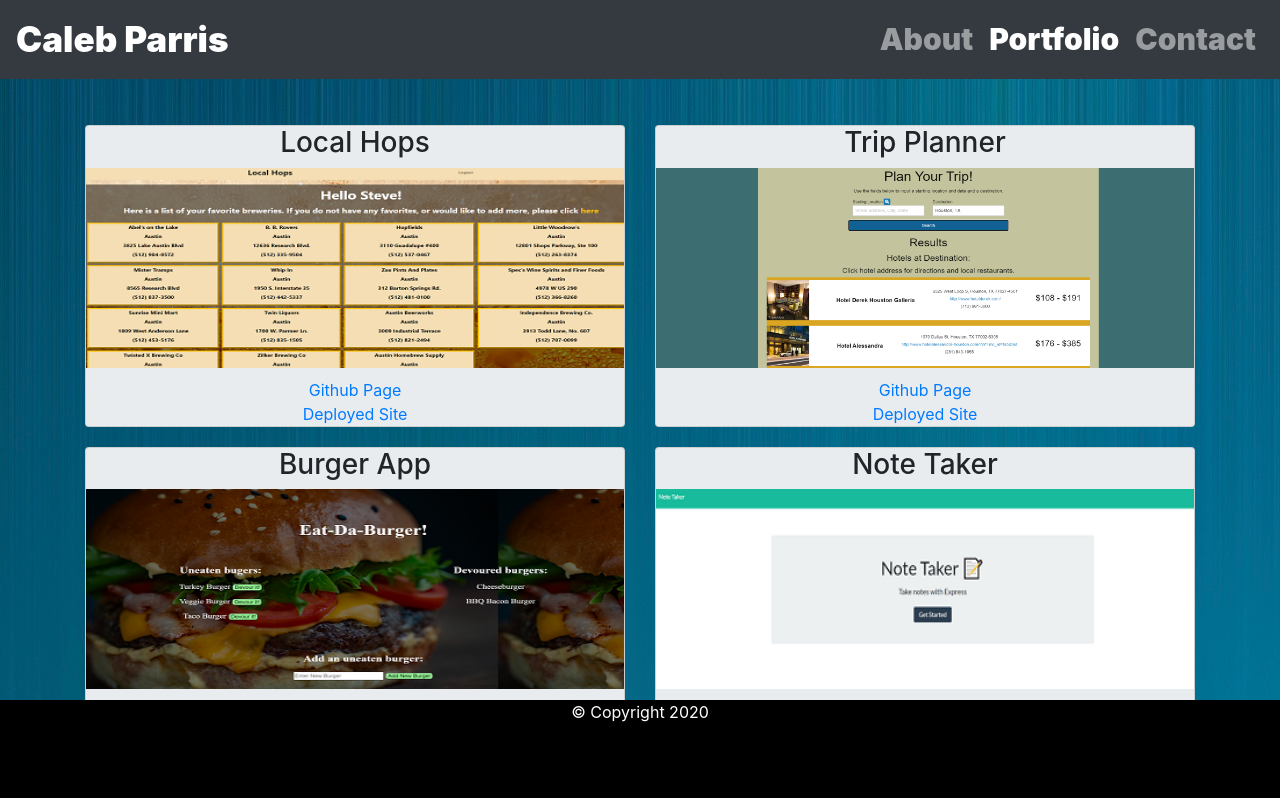
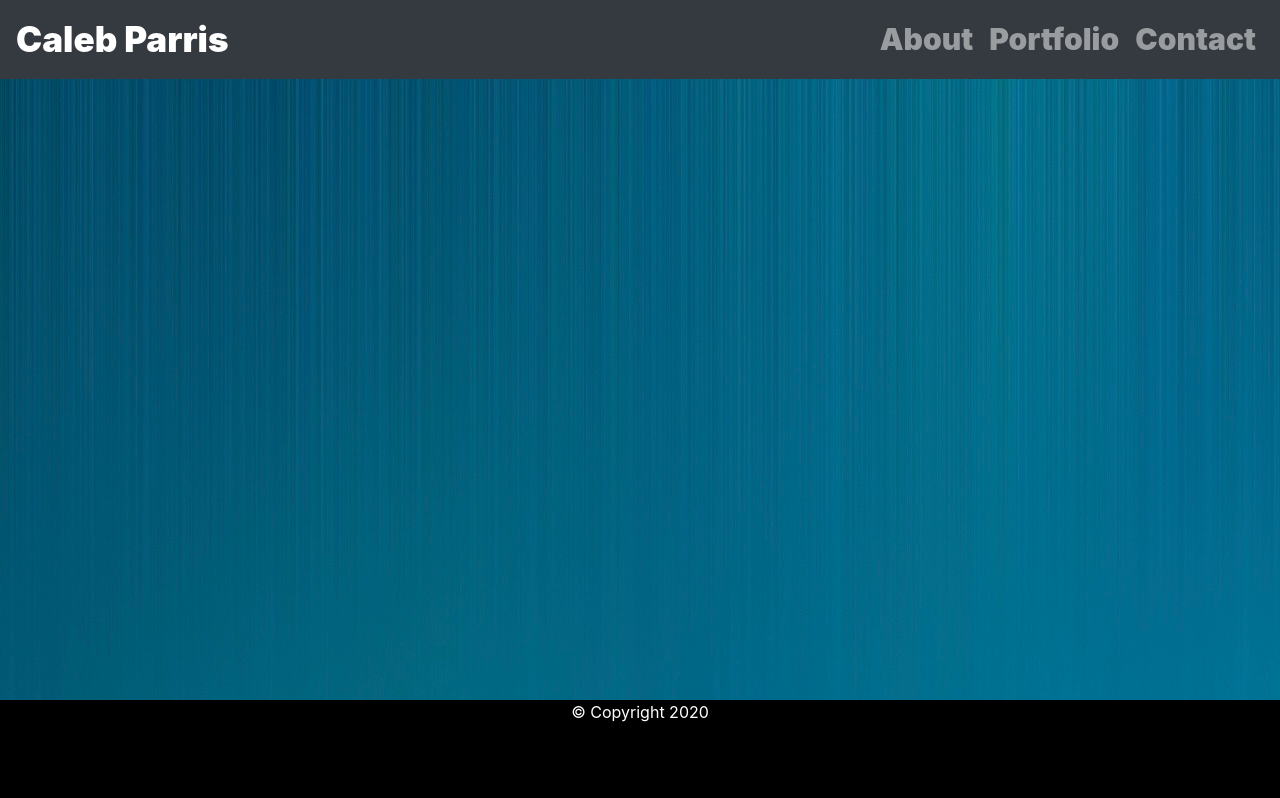
Before and after one commit to CalebParris/react-portfolio, a React (Create React App) app: page /portfolio in a window 1280 px wide. Shown: the top 798 px of the page. Built offline with nearby package versions, Linux system fonts and the light colour scheme.

Commit message:
Small adjustment to path

```diff
--- a/src/App.js
+++ b/src/App.js
@@ -15,9 +15,9 @@ function App() {
         <Navbar />
         <Wrapper>
           <Route exact path="/react-portfolio/" component={About} />
-          <Route  path="/about" component={About} />
-          <Route  path="/contact" component={Contact} />
-          <Route  path="/portfolio" component={Portfolio} />
+          <Route exact path="/react-portfolio/about/" component={About} />
+          <Route exact path="/react-portfolio/contact/" component={Contact} />
+          <Route exact path="/react-portfolio/portfolio/" component={Portfolio} />
         </Wrapper>
         <Footer />
       </div>
--- a/src/components/Navbar/index.js
+++ b/src/components/Navbar/index.js
@@ -14,24 +14,24 @@ function Navbar() {
         <ul className="navbar-nav">
           <li className="nav-item">
             <a
-              href="/about"
-              className={window.location.pathname === "/about" ? "nav-link active" : "nav-link"}
+              href="/react-portfolio/about/"
+              className={window.location.pathname === "/react-portfolio/about/" ? "nav-link active" : "nav-link"}
             >
               About
             </a>
           </li>
           <li className="nav-item">
             <a
-              href="/portfolio"
-              className={window.location.pathname === "/portfolio" ? "nav-link active" : "nav-link"}
+              href="/react-portfolio/portfolio/"
+              className={window.location.pathname === "/react-portfolio/portfolio/" ? "nav-link active" : "nav-link"}
             >
               Portfolio
             </a>
           </li>
           <li className="nav-item">
             <a
-              href="/contact"
-              className={window.location.pathname === "/contact" ? "nav-link active" : "nav-link"}
+              href="/react-portfolio/contact/"
+              className={window.location.pathname === "/react-portfolio/contact/" ? "nav-link active" : "nav-link"}
             >
               Contact
             </a>
```
Also changed, not shown: 1 other file (tests, documents, lock files or other folders).
